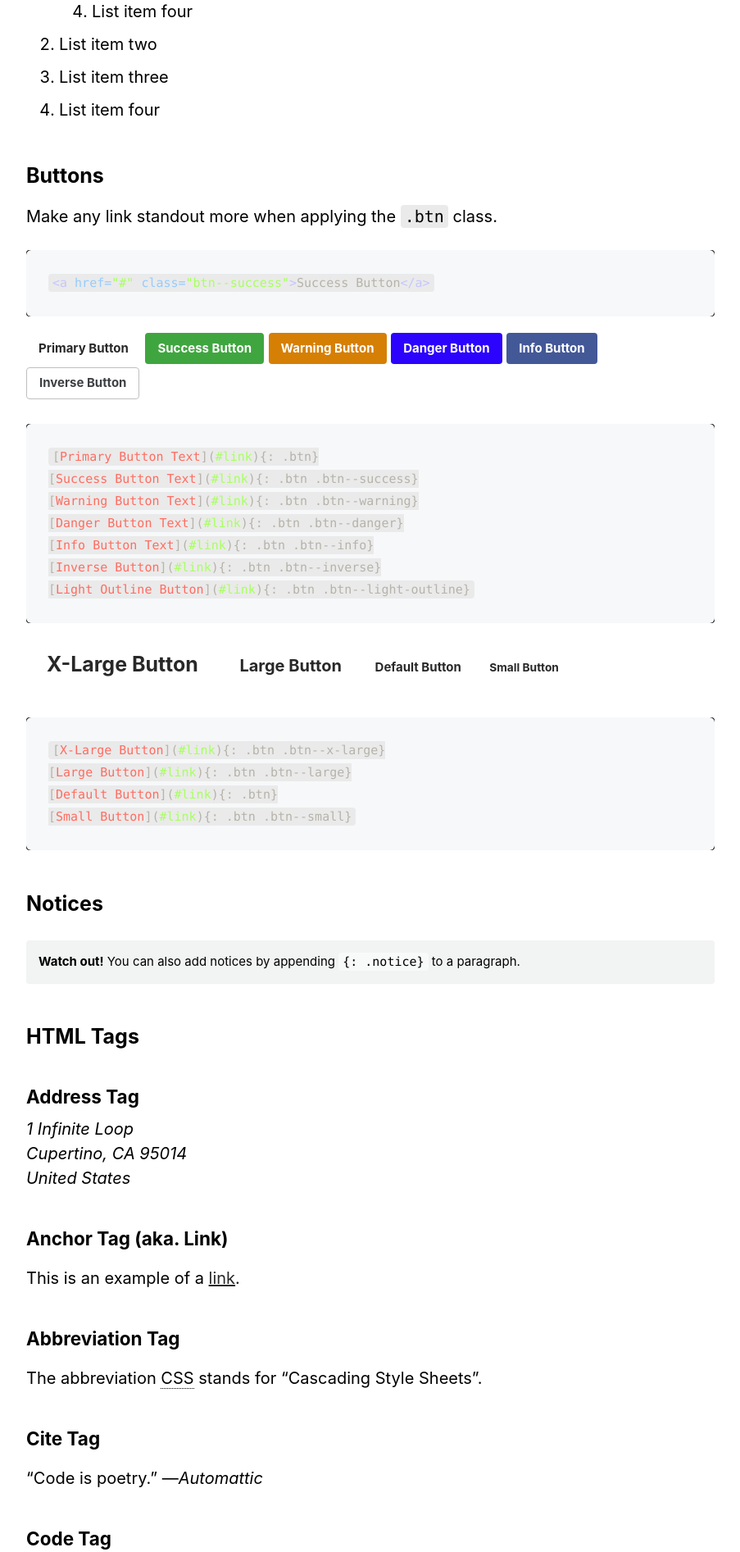
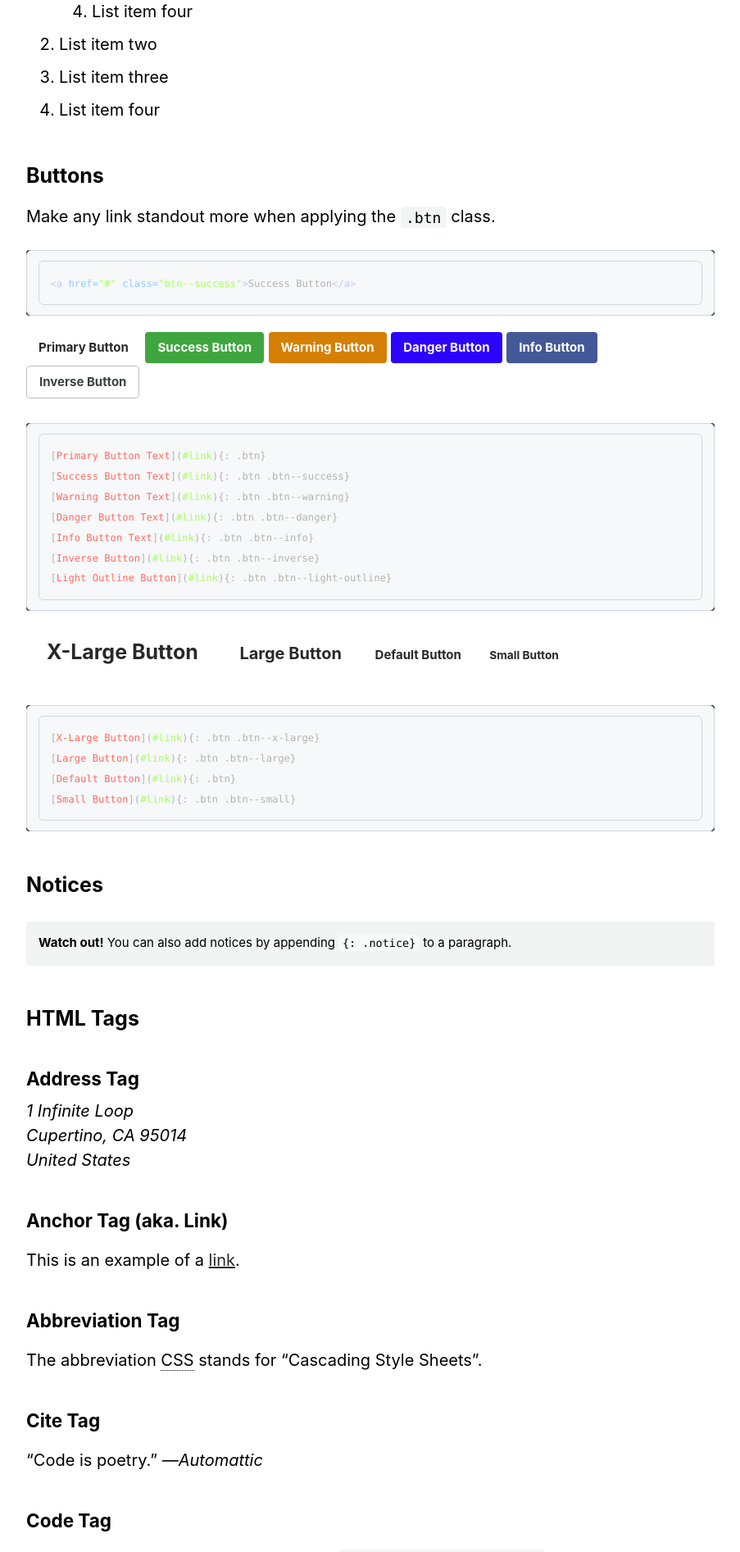
Before and after one commit to alicino/blog, a Jekyll site: the page built from _pages/archive-layout-with-content.md, in a window 1280 px wide. Shown: the part 3042-4935 px from the top of the page at 82% size, without its empty margins (188-1091 px from the left). Built offline with Jekyll 4.4.1, drawn with Linux system fonts in a browser that asks for light colours; cached includes are drawn as plain includes.

Commit message:
Adjust code block styling with custom CSS v2

````diff
--- a/assets/css/custom.css
+++ b/assets/css/custom.css
@@ -1,18 +1,39 @@
-.highlight {
-  background: #f6f8fa !important; /* Cinza clareado estilo GitHub */
+/* Fonte padrão para código */
+code,
+pre {
+  font-family: SFMono-Regular, Menlo, Monaco, Consolas, "Liberation Mono",
+    "Courier New", monospace;
+  font-size: 0.9em;
+}
+
+/* Blocos de código: ``` ... ``` */
+.highlight,
+.highlighter-rouge pre,
+pre.highlight {
+  background-color: #f6f8fa;          /* cinza estilo GitHub */
+  border: 1px solid #d0d7de;          /* borda sutil */
   border-radius: 6px;
-  padding: 12px;
+  padding: 12px 14px;
   overflow-x: auto;
 }
 
+/* Remove fundo duplicado dentro do <pre> */
 .highlight pre {
   background: transparent !important;
   margin: 0;
   padding: 0;
 }
 
+/* Código inline: `comando` dentro de parágrafo */
 code {
-  background: #eaeaea;
-  padding: 2px 5px;
+  background-color: #f3f4f6;
+  padding: 0.15em 0.35em;
   border-radius: 4px;
 }
+
+/* Evita aplicar o fundo inline dentro de blocos de código */
+pre code {
+  background: transparent;
+  padding: 0;
+  border-radius: 0;
+}
````
